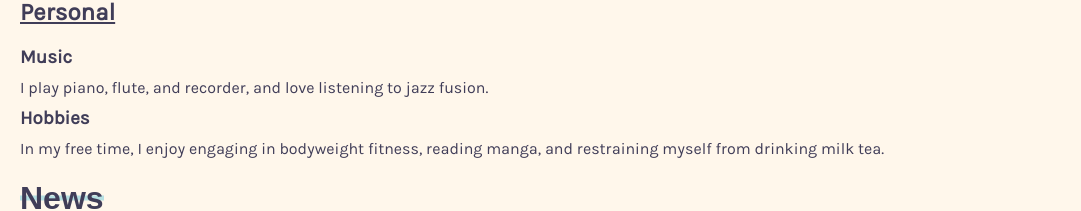
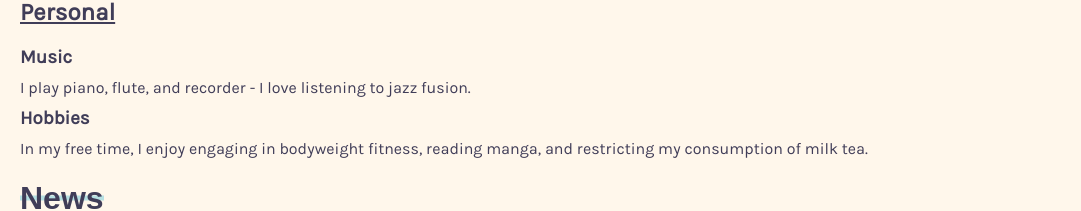
Before and after one commit to dannywuwu/dannywuwu.github.io, a React (Create React App) app: page / in a window 1280 px wide. Shown: the part 895-1106 px from the top of the page, without its empty margins (0-1081 px from the left). Built offline with nearby package versions, Linux system fonts and the light colour scheme.

Commit message:
renamed Timeline -> News - converted to wrapper

```diff
--- a/src/App.tsx
+++ b/src/App.tsx
@@ -2,7 +2,7 @@ import React from "react";
 // import logo from './logo.svg';
 import "./res/styles/App.scss";
 import { About } from "./components/About";
-import { Timeline } from "./components/Timeline";
+import { News } from "./components/News";
 import { Contact } from "./components/Contact";
 import { Intro } from "./components/Intro";
 
@@ -11,7 +11,7 @@ function App() {
     <div className="App">
       <Intro></Intro>
       <About></About>
-      <Timeline></Timeline>
+      <News></News>
       <Contact></Contact>
     </div>
   );
--- a/src/Components/About.tsx
+++ b/src/Components/About.tsx
@@ -40,13 +40,13 @@ export const About: React.FC<AboutProps> = () => {
           <h2 className="subsection-title">Personal</h2>
           <Card title={"Music"}>
             <p>
-              I play piano, flute, and recorder, and love listening to jazz
+              I play piano, flute, and recorder - I love listening to jazz
               fusion.
             </p>
           </Card>
           <Card title={"Hobbies"}>
             In my free time, I enjoy engaging in bodyweight fitness, reading
-            manga, and restraining myself from drinking milk tea.
+            manga, and restricting my consumption of milk tea.
           </Card>
         </div>
       </div>
--- /dev/null
+++ b/src/Components/News.tsx
@@ -0,0 +1,18 @@
+import React from "react";
+
+interface NewsProps {}
+
+const experiences = {
+  "Sept 2021":
+    "Back at Smart & Biggar, performing NLP and data engineering with some fullstack development on the side",
+};
+
+export const News: React.FC<NewsProps> = (props: NewsProps) => {
+  return (
+    <div className="news-wrapper">
+      <h1 className="section-title" id="news">
+        News
+      </h1>
+    </div>
+  );
+};
--- a/src/Components/Timeline.tsx
+++ /dev/null
@@ -1,13 +0,0 @@
-import React from "react";
-
-interface TimelineProps {}
-
-export const Timeline: React.FC<TimelineProps> = (props: TimelineProps) => {
-  return (
-    <div className="timeline-wrapper">
-      <h1 className="section-title" id="news">
-        News
-      </h1>
-    </div>
-  );
-};
```
